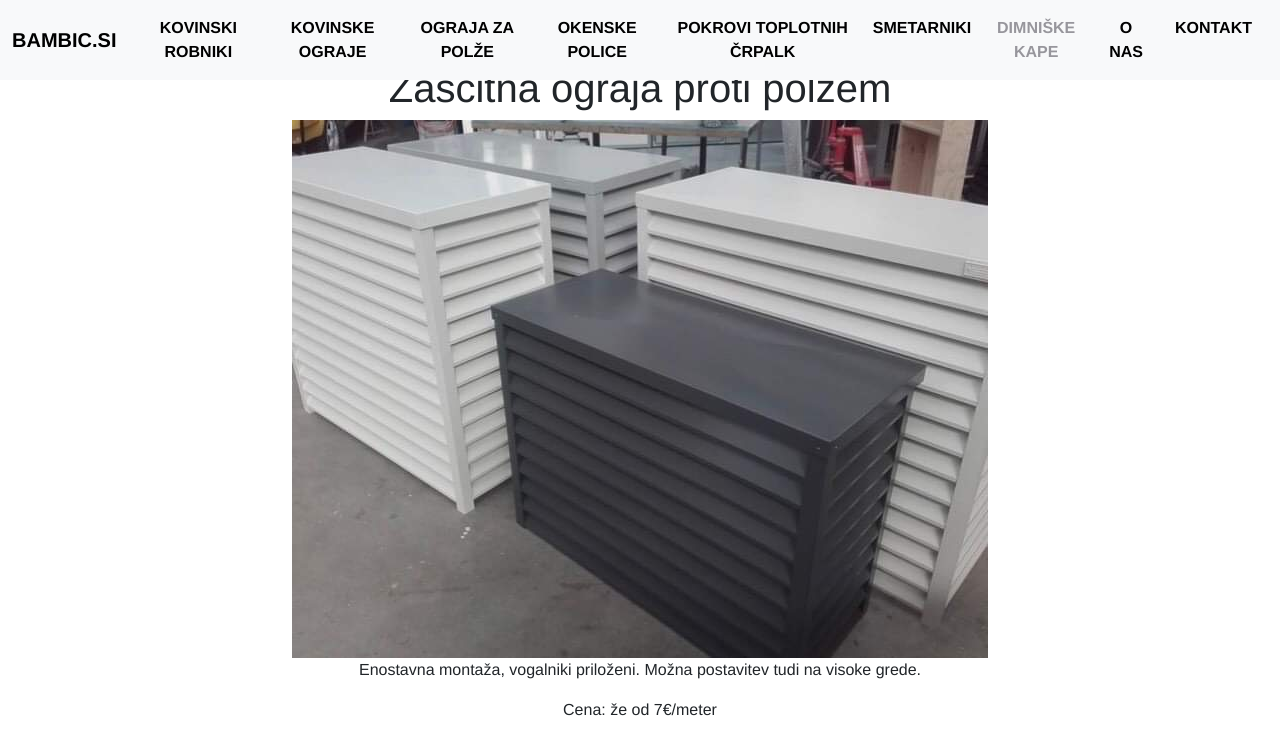
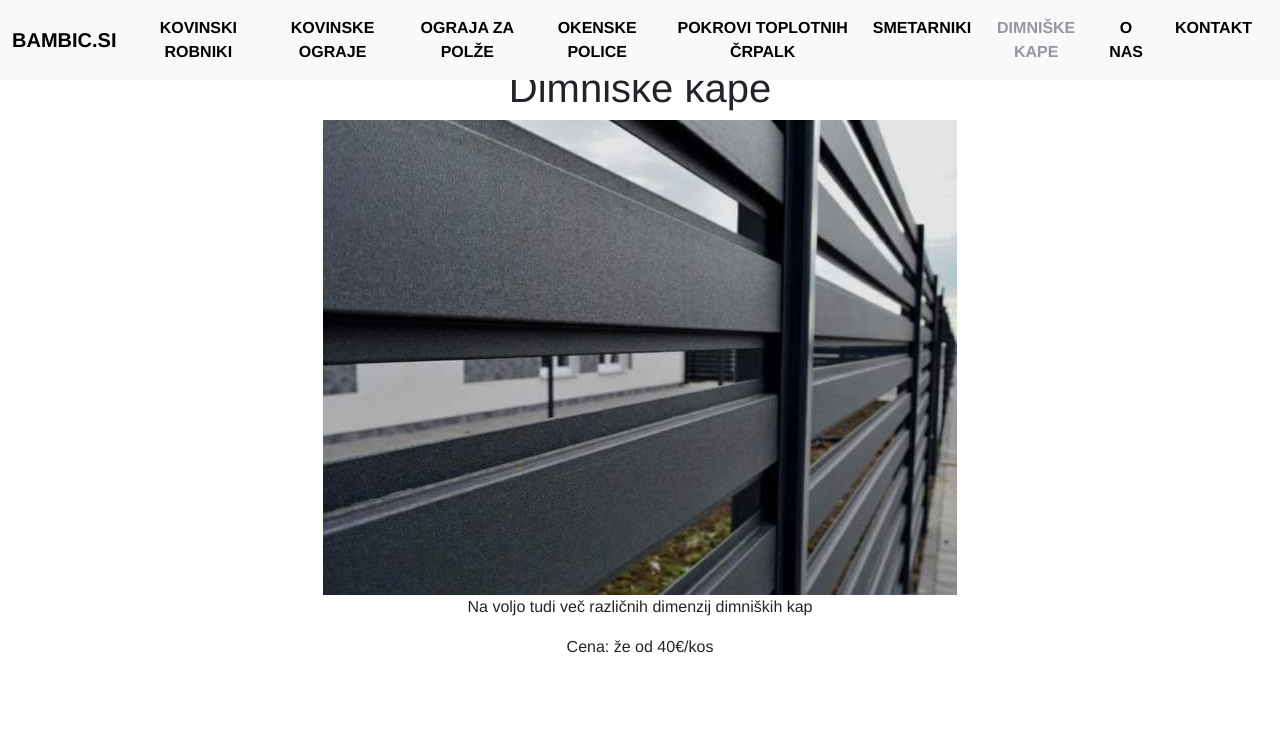
Before and after one commit to blaz-k/bambic, a Vue app: page /dimniske-kape in a window 1280 px wide. Shown: the top 754 px of the page. Built offline with nearby package versions, Linux system fonts and the light colour scheme; a web font is replaced by a local one.

Commit message:
dimniskeKape added; minor chanegs

```diff
--- a/src/views/DimniskeKape.vue
+++ b/src/views/DimniskeKape.vue
@@ -1,9 +1,9 @@
 <template>
   <div>
-    <h1>{{ products[2].name }}</h1>
-    <img :src="products[2].imgUrl" alt="" />
-    <p class="text">{{ products[2].text }}</p>
-    <p class="cena">Cena: {{ products[2].cena }}</p>
+    <h1>{{ products[6].name }}</h1>
+    <img :src="products[6].imgUrl" alt="" />
+    <p class="text">{{ products[6].text }}</p>
+    <p class="cena">Cena: {{ products[6].cena }}</p>
   </div>
 </template>
 
--- a/src/views/KovinskiRobniki.vue
+++ b/src/views/KovinskiRobniki.vue
@@ -46,7 +46,11 @@ export default {
 
 <style scoped>
 #kovinskiRobniki .text-content {
-  font-size: 2rem;
+  display: flex;
+  /* align-items: flex-start; */
+  /* text-align: center; */
+  /* justify-content: flex-start; */
+  font-size: 1.5rem;
   margin-bottom: 3rem;
 }
 ul {
@@ -58,7 +62,7 @@ ul {
 }
 li {
   margin-top: 0.5em;
-  font-size: 1.5rem;
+  font-size: 1.1rem;
   margin-bottom: 3rem;
   display: flex;
   justify-content: center;
```
